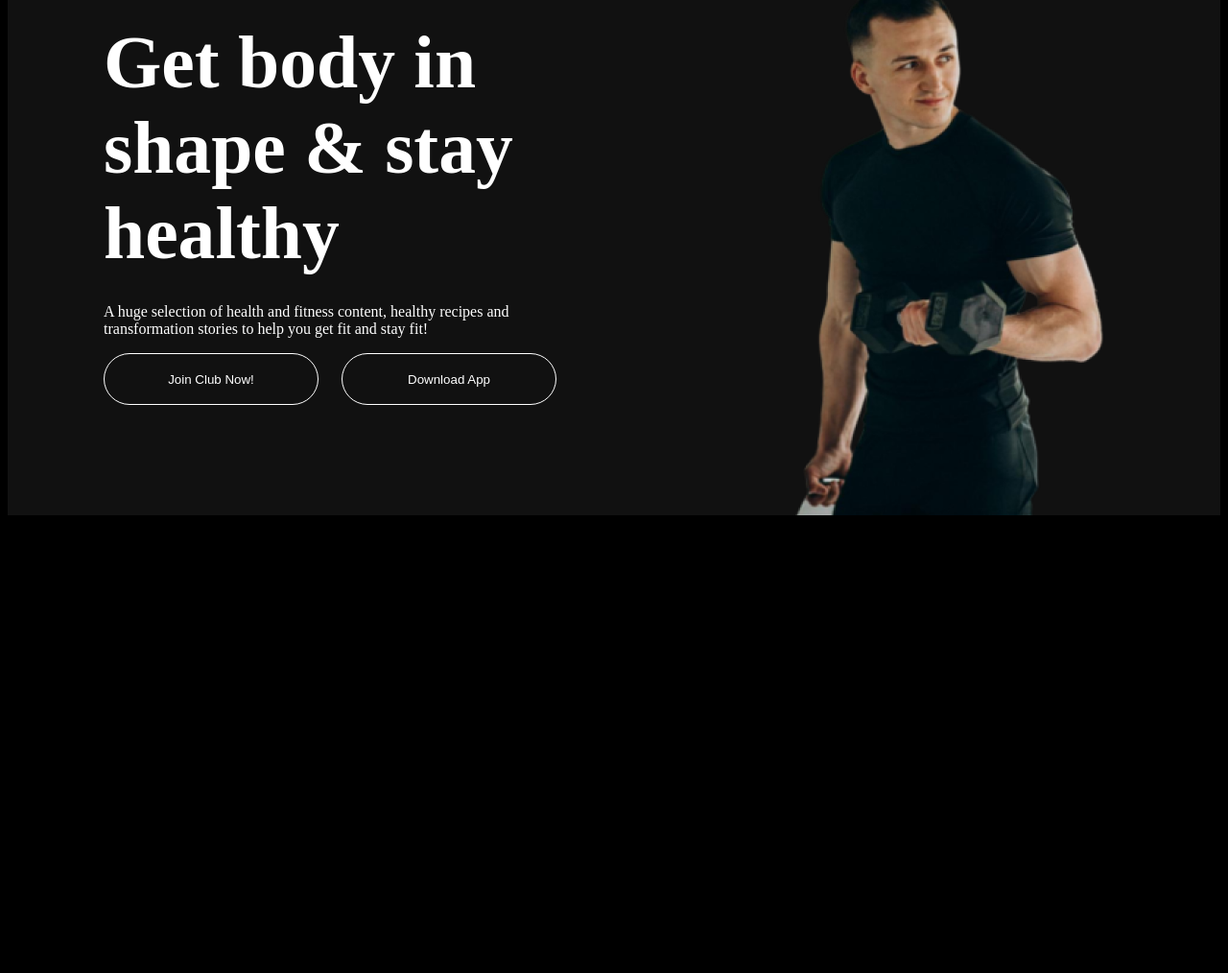
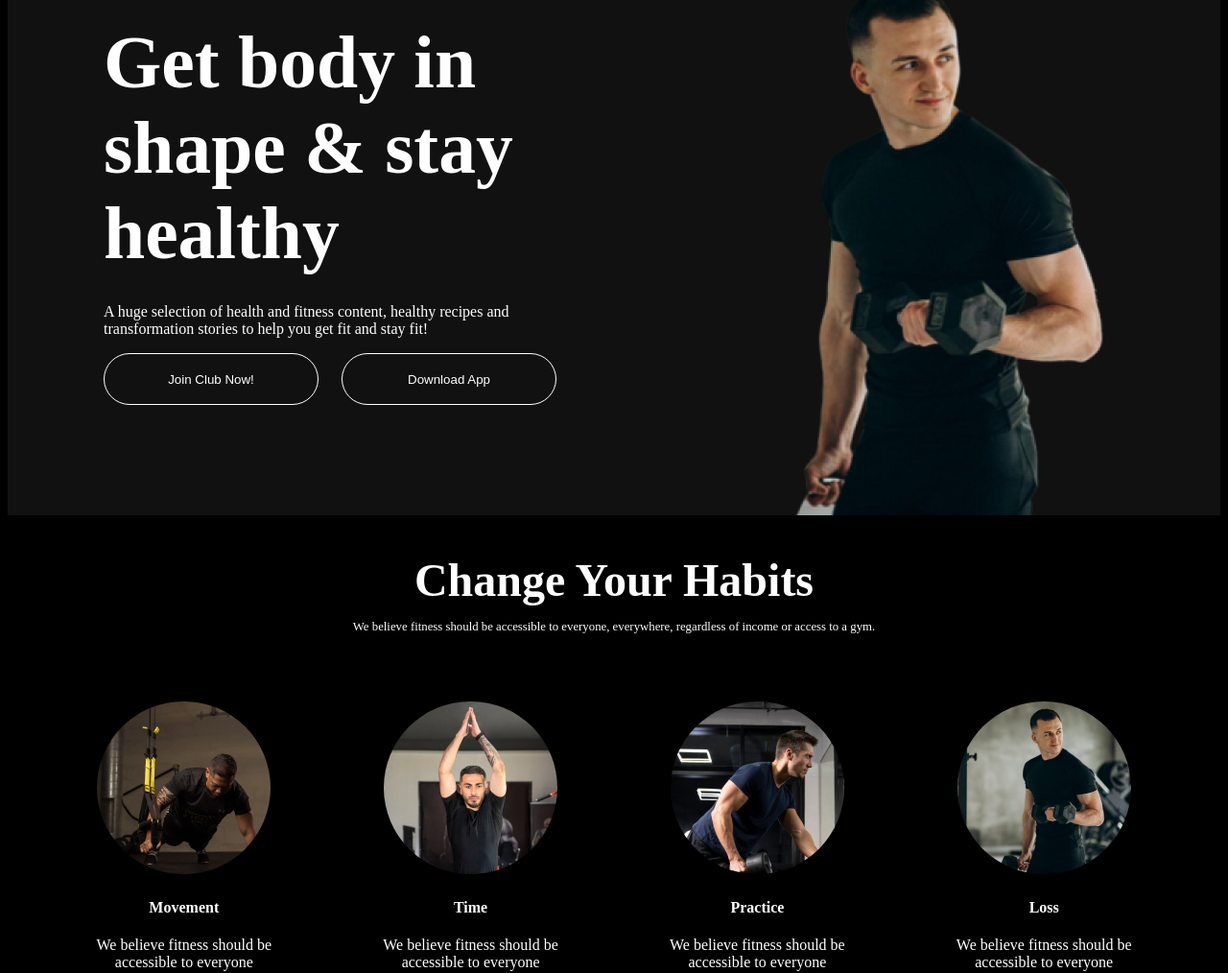
Before and after one commit to mdhasibseo/assingment-2, a plain HTML site: page index.html in a window 1280 px wide. Shown: the part 118-1132 px from the top of the page at 96% size. Before the commit the page ends 800 px from the top, so only its background shows below. Drawn offline with Linux system fonts and the light colour scheme.

Commit message:
new thing added by me

```diff
--- a/index.html
+++ b/index.html
@@ -40,6 +40,33 @@
          <img class="banner-img" src="images/Images 2.png " alt="">
 
         </section>
+        <section>
+            <h2 class="habits-header">Change Your Habits</h2>
+            <p class="habits-pra">We believe fitness should be accessible to everyone, everywhere, regardless of income or access to a gym.</p>
+        <div class="display-flex profile-container">
+             <div class="img-div">
+                <img class="profile" src="images/image 3.png" alt="">
+                <h4 class="profile-header">Movement</h4>
+                <p class="profile-pra">We believe fitness should be accessible to everyone</p>
+            </div>
+            <div class="img-div">
+                <img class="profile" src="images/image 2.png" alt="">
+                <h4 class="profile-header">Time</h4>
+                <p class="profile-pra">We believe fitness should be accessible to everyone</p>
+            </div>
+            <div class="img-div">
+                <img class="profile" src="images/image 4.png" alt="">
+                <h4 class="profile-header">Practice</h4>
+                <p class="profile-pra">We believe fitness should be accessible to everyone</p>
+            </div>
+            <div class="img-div">
+                <img class="profile" src="images/image 5.png" alt="">
+                <h4 class="profile-header">Loss</h4>
+                <p class="profile-pra">We believe fitness should be accessible to everyone</p>
+            </div>
+        </div>
+
+        </section>
 
     </main>
     <footer>
--- a/style.css
+++ b/style.css
@@ -75,6 +75,28 @@
     background-color:#E6533C ;
     transition: 1s;
 }
+.habits-header , .habits-pra{
+    text-align: center;
+}
+.habits-header{
+    font-size: 3rem;
+    margin-bottom:14px ;
+}
+.profile-container{
+    justify-content: space-evenly;
+}
+.habits-pra{
+    font-size: 0.8rem;
+}
+.img-div{
+    max-width: 230px;
+    height: 275px;
+    text-align: center;
+    margin-top: 58px;
+}
+.profile{
+    border-radius: 100px;
+}
 @media screen and (max-width:576px) {
     .navber{
         padding-left: 5px;
```
